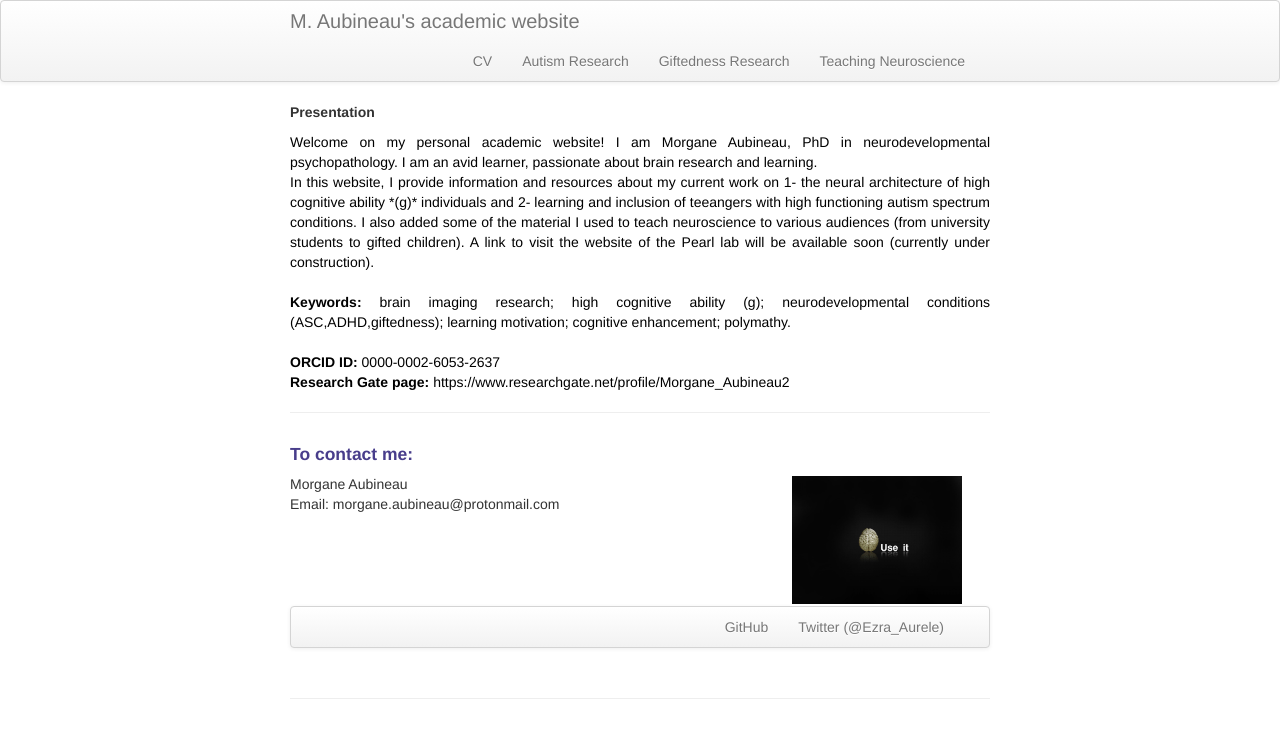
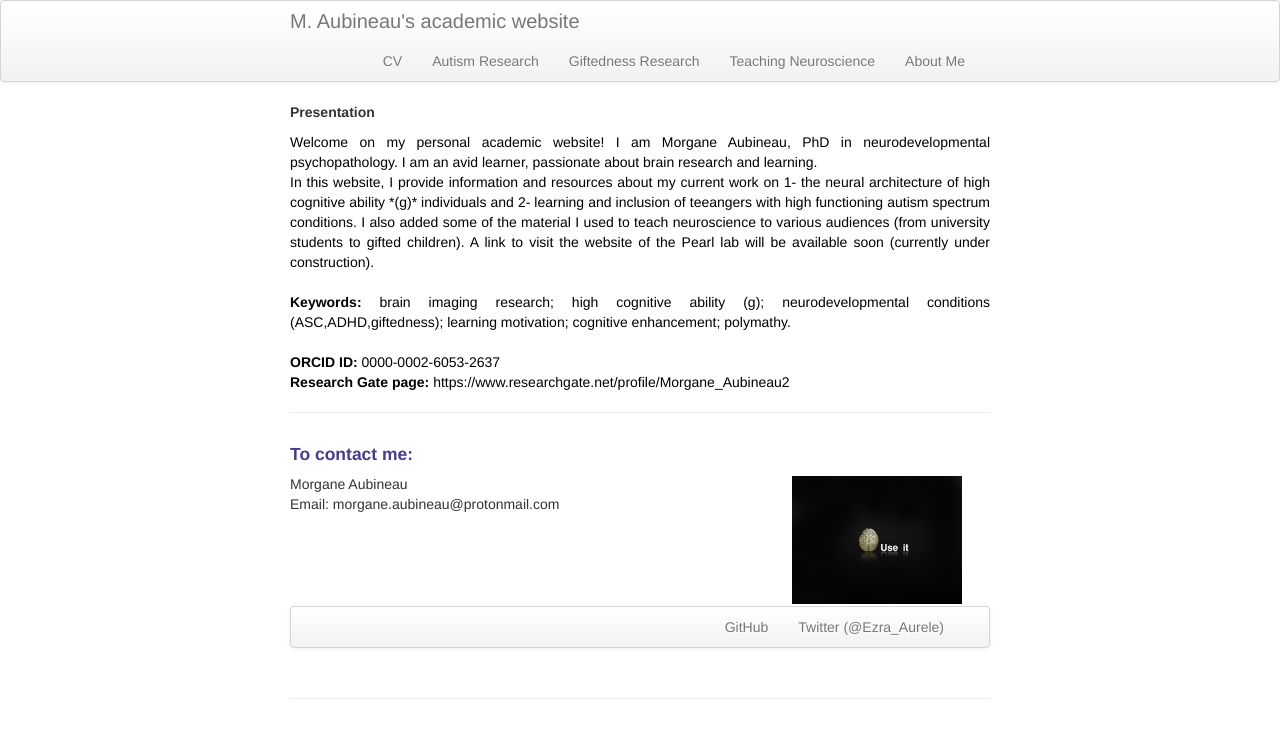
Before and after one commit to morgane-aubineau/My_personal_website, a Jekyll site: the page built from index.md, in a window 1280 px wide. Shown: the top 738 px of the page. Built offline with Jekyll 4.4.1, drawn with Linux system fonts in a browser that asks for light colours.

Commit message:
Update default.html

```diff
--- a/_includes/themes/twitter/default.html
+++ b/_includes/themes/twitter/default.html
@@ -39,6 +39,7 @@
               <li><a href="{{ BASE_PATH }}/pages/Autism_Research.html">Autism Research</a></li>
               <li><a href="{{ BASE_PATH }}/pages/Giftedness_Research.html">Giftedness Research</a></li>
               <li><a href="{{ BASE_PATH }}/pages/teaching_neuroscience.html">Teaching Neuroscience</a></li>
+              <li><a href="{{ BASE_PATH }}/pages/about_me.html">About Me</a></li>
           </ul>
         </div>
       </div>
```
